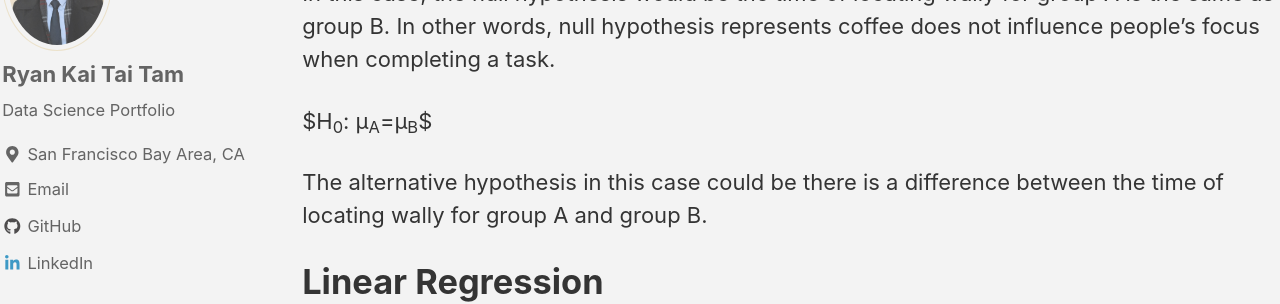
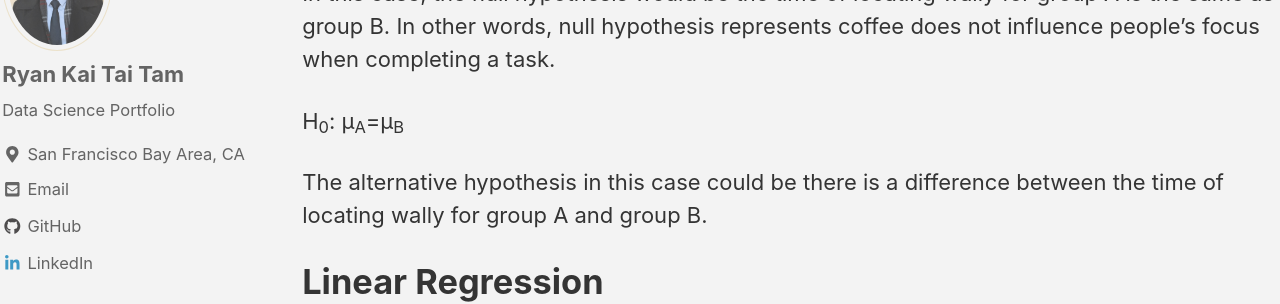
Before and after one commit to ryan-kttam/ryan-kttam.github.io, a Jekyll site: the page built from _pages/statistics_terminology.md, in a window 1280 px wide and 900 px high, scrolled down 1587 px. Shown: the part 152-456 px from the top of the window. Built offline with Jekyll 4.4.1, drawn with Linux system fonts in a browser that asks for light colours; cached includes are drawn as plain includes; nearby versions of some CDN libraries.

```diff
--- a/_pages/statistics_terminology.md
+++ b/_pages/statistics_terminology.md
@@ -14,7 +14,7 @@ For example, we are interested in knowing whether coffee influences people's foc
 
 In this case, the null hypothesis would be the time of locating wally for group A is the same as group B. In other words, null hypothesis represents coffee does not influence people's focus when completing a task.
 
-$H<sub>0</sub>: &mu;<sub>A</sub>=&mu;<sub>B</sub>$
+H<sub>0</sub>: &mu;<sub>A</sub>=&mu;<sub>B</sub>
 
 The alternative hypothesis in this case could be there is a difference between the time of locating wally for group A and group B.
 
```
